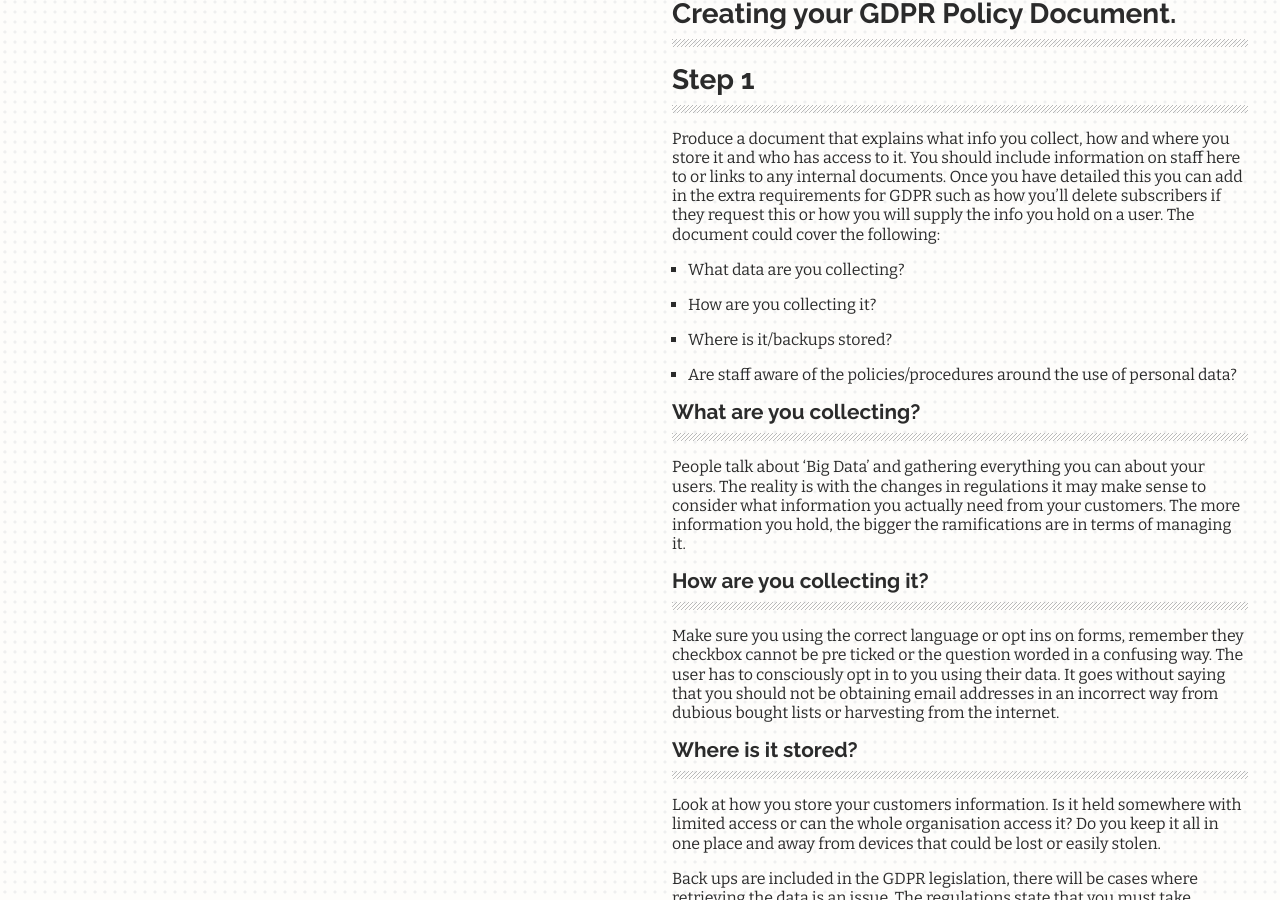
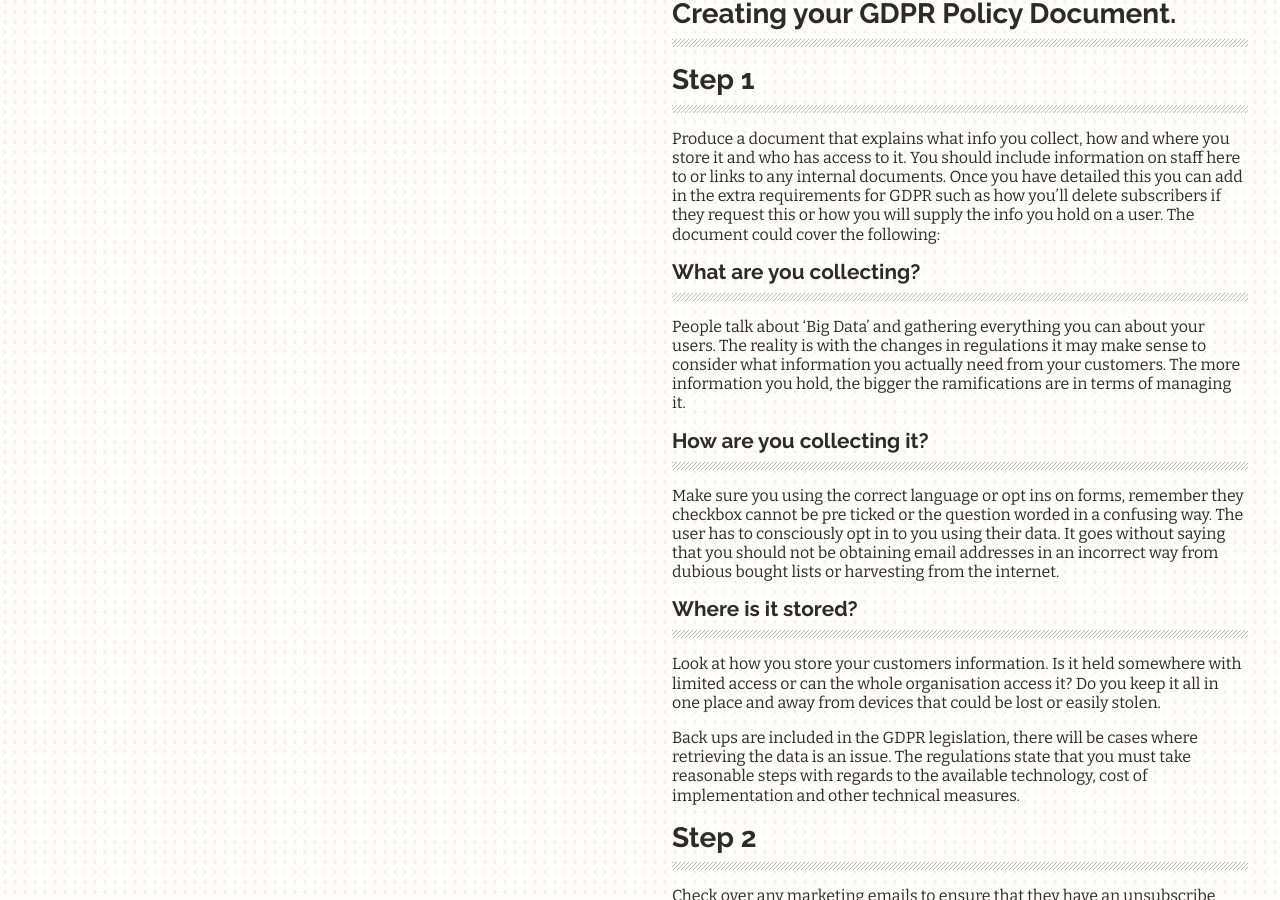
Before and after one commit to maxray/maxray.github.io, a Jekyll site: the page built from index.html, in a window 1280 px wide and 900 px high, scrolled down 1653 px. Built offline with Jekyll 4.4.1, drawn with Linux system fonts in a browser that asks for light colours.

Commit message:
Updated The Sun Will Still Rise Tomorrow

```diff
--- a/_posts/2018-05-24-the-sun-will-still-rise-tomorrow.markdown
+++ b/_posts/2018-05-24-the-sun-will-still-rise-tomorrow.markdown
@@ -40,14 +40,6 @@
 
 Produce a document that explains what info you collect, how and where you store it and who has access to it.  You should include information on staff here to or links to any internal documents. Once you have detailed this you can add in the extra requirements for GDPR such as how you’ll delete subscribers if they request this or how you will supply the info you hold on a user. The document could cover the following:
 
-* What data are you collecting?
-
-* How are you collecting it?
-
-* Where is it/backups stored?
-
-* Are staff aware of the policies/procedures around the use of personal data?
-
 #### What are you collecting?
 
 People talk about ‘Big Data’ and gathering everything you can about your users. The reality is with the changes in regulations it may make sense to consider what information you actually need from your customers. The more information you hold, the bigger the ramifications are in terms of managing it.
```
